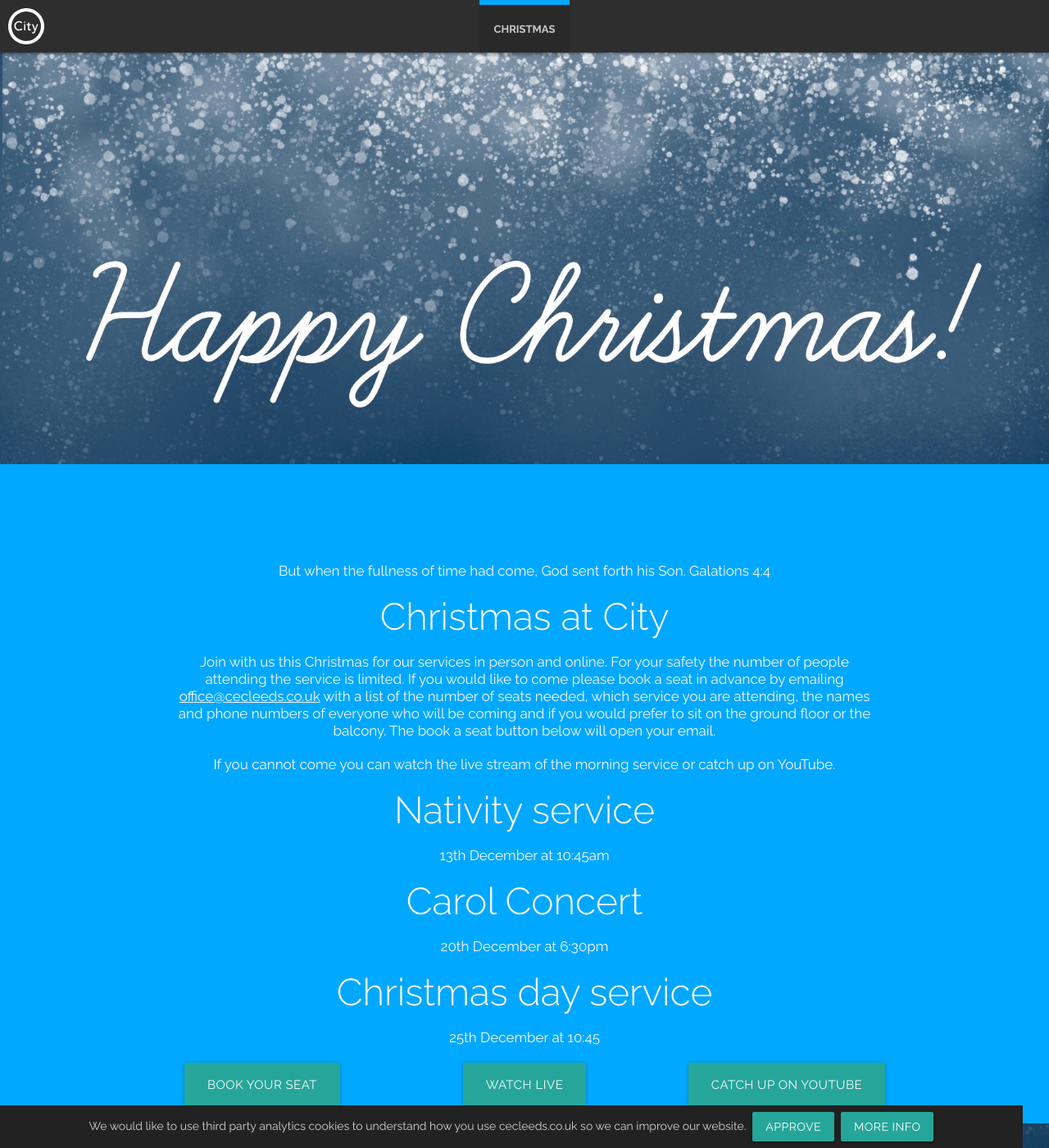
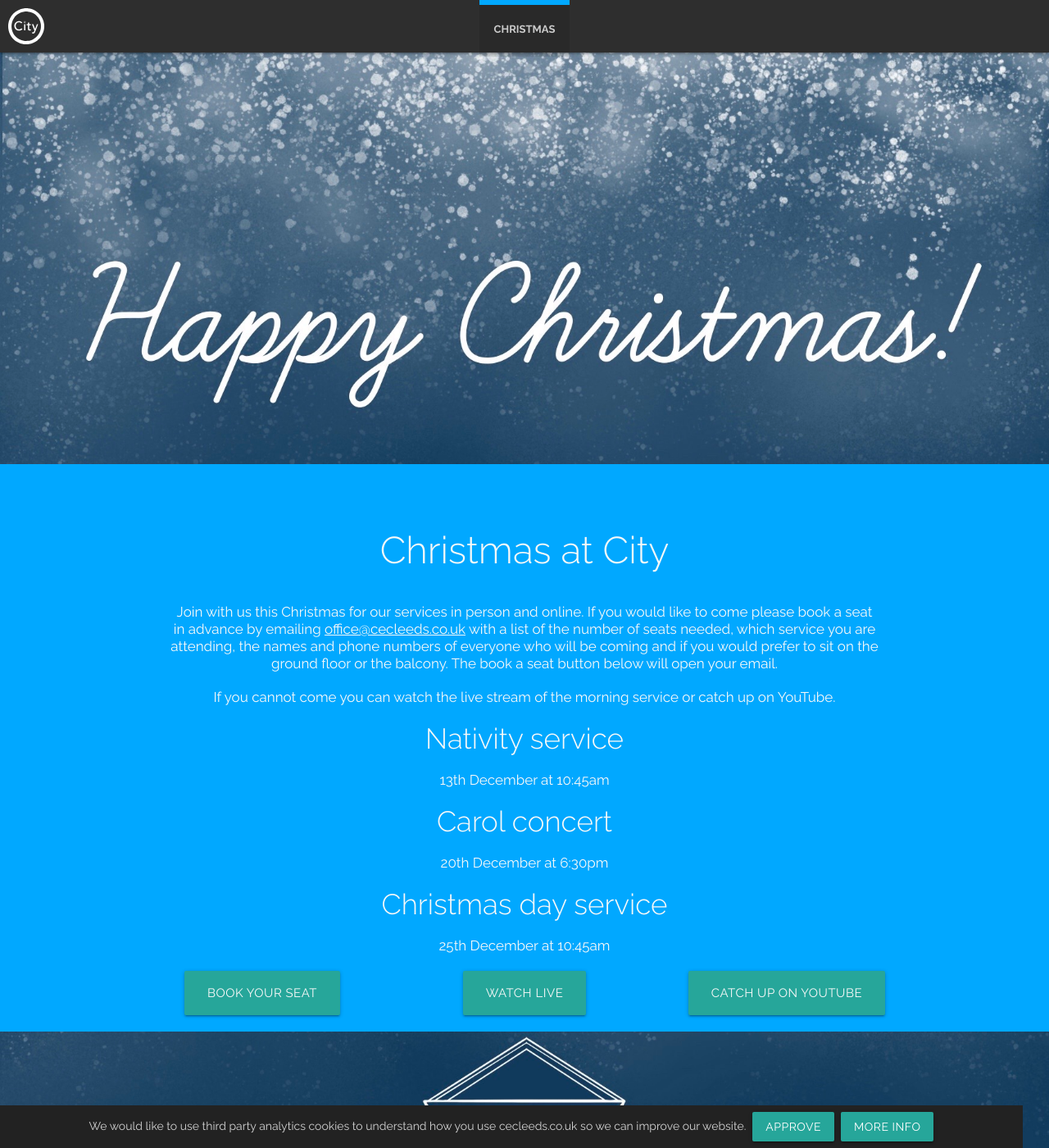
Before and after one commit to woodcock3/citychurch, a Jekyll site: the page built from _christmas/christmas.md, in a window 1280 px wide and 1400 px high. Shown: the whole window at 82% size. Built offline with Jekyll 4.4.1, drawn with Linux system fonts in a browser that asks for light colours.

Commit message:
Update christmas.md

```diff
--- a/_christmas/christmas.md
+++ b/_christmas/christmas.md
@@ -11,22 +11,21 @@ layout: all_collections
   <img src="{{ 'img/christmas/happy_xmas.jpg' | relative_url }}">
 </div>
 
-But when the fullness of time had come, God sent forth his Son. Galations 4:4
-
 # Christmas at City
-Join with us this Christmas for our services in person and online. For your safety the number of people attending the service is limited. If you would like to come please book a seat in advance by emailing <script>contact1("office","cecleeds",10,"?Subject=Seat reservation&Body=Hi%0D%0D%0ASeat reservation%0D%0A==============%0D%0D%0ADate attending church service:%0D%0AMorning or Evening:%0D%0ANumber of seats required:%0D%0ADo you prefer the ground floor, the balcony or no preference:%0D%0D%0AList of first name(s), last name(s) %26 phone number(s) of those coming to the service:")</script><noscript>You must enable JavaScript to view this text.</noscript> with a list of the number of seats needed, which service you are attending, the names and phone numbers of everyone who will be coming and if you would prefer to sit on the ground floor or the balcony. The book a seat button below will open your email.
+Join with us this Christmas for our services in person and online. If you would like to come please book a seat in advance by emailing <script>contact1("office","cecleeds",10,"?Subject=Seat reservation&Body=Hi%0D%0D%0ASeat reservation%0D%0A==============%0D%0D%0ADate attending church service:%0D%0AMorning or Evening:%0D%0ANumber of seats required:%0D%0ADo you prefer the ground floor, the balcony or no preference:%0D%0D%0AList of first name(s), last name(s) %26 phone number(s) of those coming to the service:")</script><noscript>You must enable JavaScript to view this text.</noscript> with a list of the number of seats needed, which service you are attending, the names and phone numbers of everyone who will be coming and if you would prefer to sit on the ground floor or the balcony. The book a seat button below will open your email.
 
 If you cannot come you can watch the live stream of the morning service or catch up on YouTube.
 
 
-# Nativity service
+## Nativity service
 13th December at 10:45am
 
-# Carol Concert
+## Carol concert
 20th December at 6:30pm
 
-# Christmas day service
-25th December at 10:45
+## Christmas day service
+25th December at 10:45am
+
 
 <div class="row btnlinks">
     <div class="col s12 m4 btnlink">
@@ -36,7 +35,7 @@ If you cannot come you can watch the live stream of the morning service or catch
       <a class="waves-effect waves-light btn-large" href="youtube/?live=1">Watch live</a>
     </div>
     <div class="col s12 m4 btnlink">
-      <a class="waves-effect waves-light btn-large" href="#video">Catch up on Youtube</a>
+      <a class="waves-effect waves-light btn-large" href="youtube/">Catch up on Youtube</a>
     </div>
   </div>
 
```
